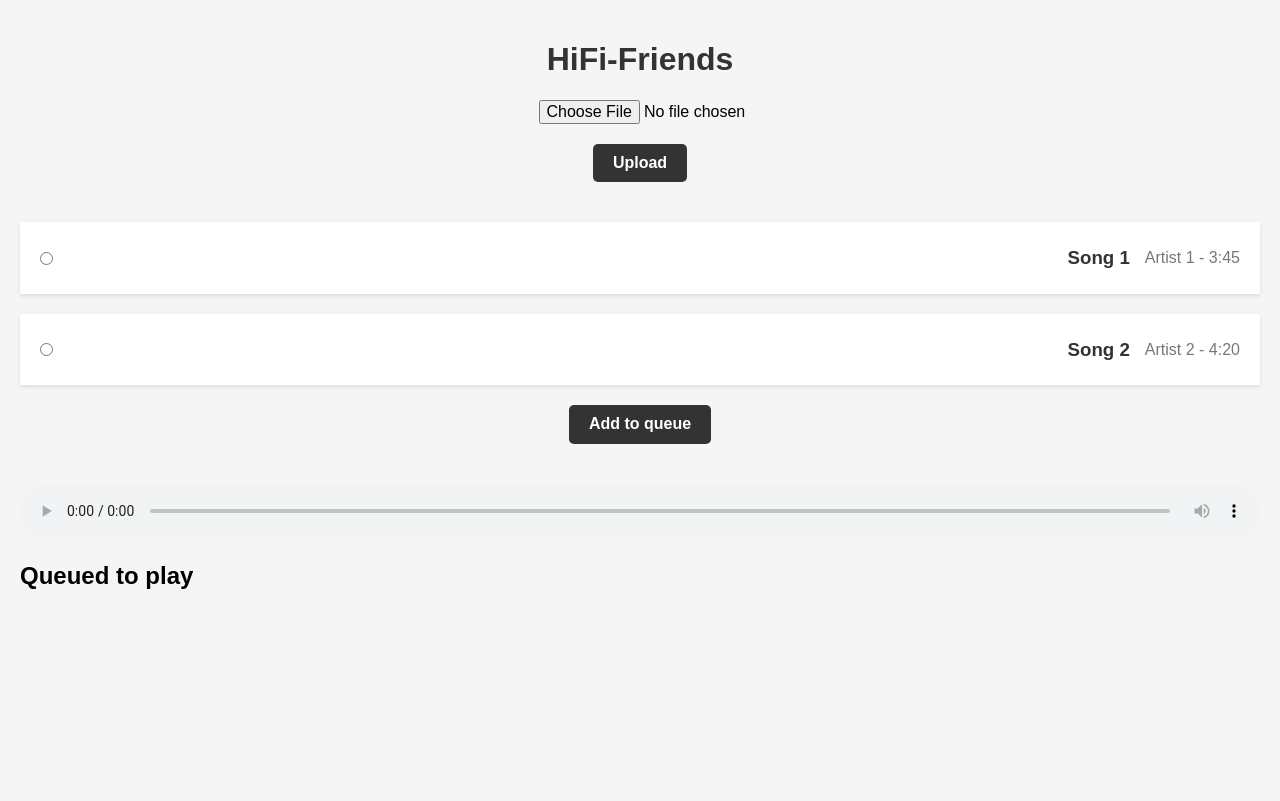
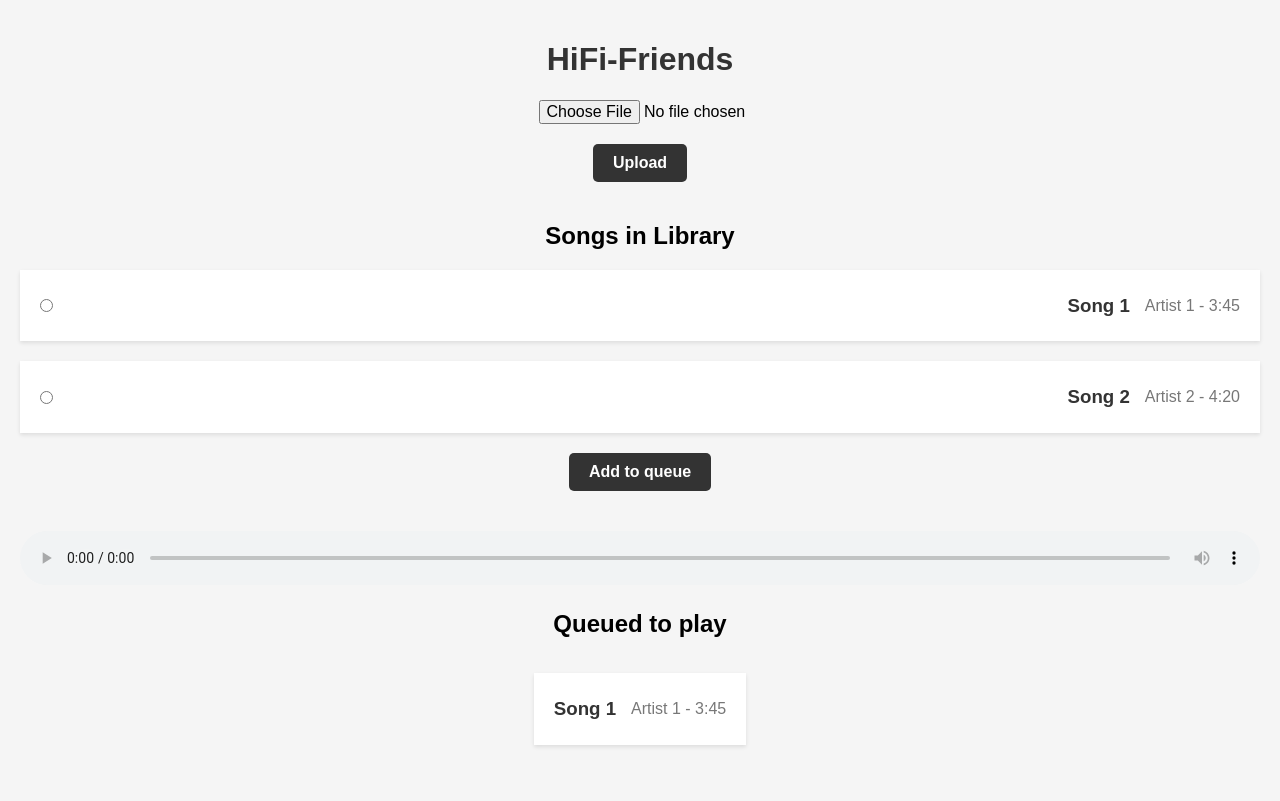
Before and after one commit to Kev-Y-Huang/hifi-friends, a Flask app: page / in a window 1280 px wide. Run offline with Flask 3, Linux system fonts and the light colour scheme.

Commit message:
Fix flask bugs

```diff
--- a/src/flask_app/app.py
+++ b/src/flask_app/app.py
@@ -4,12 +4,10 @@ from flask import (
     request,
     Response
 )
-# import pyaudio
-
-app = Flask(__name__)
+import pyaudio
 
 # FORMAT = pyaudio.paInt16
-# CHANNELS = 2
+# CHANNELS = 1
 # RATE = 44100
 # CHUNK = 1024
 # RECORD_SECONDS = 5
@@ -22,6 +20,9 @@ app = Flask(__name__)
 #     input=True,
 #     frames_per_buffer=CHUNK
 # )
+
+app = Flask(__name__)
+
 
 # Dummy list of songs
 songs = [
@@ -39,9 +40,22 @@ songs = [
     }
 ]
 
+
+# Dummy queue of songs
+queue = [
+    {
+        'title': 'Song 1',
+        'artist': 'Artist 1',
+        'duration': '3:45',
+        'audio_url': 'https://example.com/song1.mp3'
+    },
+]
+
+
 @app.route('/')
 def index():
-    return render_template('index.html', songs=songs)
+    return render_template('index.html', songs=songs, queue=queue)
+
 
 def get_updated_songs():
     '''
@@ -49,12 +63,14 @@ def get_updated_songs():
     '''
     pass
 
+
 @app.route('/update_songs', methods=['GET'])
 def update_songs():
     '''
     Flask route to update the list of songs
     '''
     pass
+
 
 @app.route('/upload_song', methods=['POST'])
 def upload_song():
@@ -71,18 +87,33 @@ def upload_song():
     # Return an error message if no file was uploaded
     return {'error': 'No song file uploaded.'}, 400
 
-# @app.route('/play_song')
-# def audio_stream():
-#     '''
-#     Stream song from the server
-#     '''
-#     def generate_audio():
-#         while True:
-#             audio_data = stream.read(1024)
-#             yield (b'--frame\r\n'
-#                    b'Content-Type: audio/wav\r\n\r\n' + audio_data + b'\r\n\r\n')
 
-#     return Response(generate_audio(), mimetype='multipart/x-mixed-replace; boundary=frame')
+@app.route('/queue_song')
+def queue_song():
+    '''
+    Add a song to the queue
+    '''
+    # Get the song id from the request
+    song_id = request.args.get('song_id')
+    # Get the song from the list of songs
+    song = songs[song_id]
+    # Add the song to the queue
+    # queue.add(song)
+    # Return a success message or relevant data
+
+@app.route('/stream_audio')
+def stream_audio():
+    '''
+    Stream song from the server
+    '''
+    # def generate_audio():
+    #     while True:
+    #         audio_data = stream.read(1024)
+    #         yield (b'--frame\r\n'
+    #                b'Content-Type: audio/wav\r\n\r\n' + audio_data + b'\r\n\r\n')
+
+    # return Response(generate_audio(), mimetype='multipart/x-mixed-replace; boundary=frame')
+    pass
 
 if __name__ == '__main__':
     app.run(debug=True)
--- a/src/flask_app/static/styles.css
+++ b/src/flask_app/static/styles.css
@@ -97,3 +97,15 @@ audio {
   color: #FF0000;
   justify-content: center;
 }
+
+#queueContainer {
+  align-items: center;
+  justify-content: center;
+  display: flex;
+}
+
+#queueHeader {
+  align-items: center;
+  justify-content: center;
+  display: flex;
+}
--- a/src/flask_app/templates/index.html
+++ b/src/flask_app/templates/index.html
@@ -21,7 +21,8 @@
       </form>
     </div>
     <div id="message"></div>
-    <form action="{{ url_for('play_song') }}" method="POST">
+    <h2 id="queueHeader">Songs in Library</h2>
+    <form action="{{ url_for('queue_song') }}" method="POST">
       <ul>
         {% for song in songs %}
         <li>
@@ -41,12 +42,21 @@
       <button type="submit">Add to queue</button>
     </form>
     <audio id="audioPlayer" controls>
-      <source src="{{ url_for('audio_stream') }}" type="audio/wav">
+      <source src="{{ url_for('stream_audio') }}" type="audio/wav" />
       Your browser does not support the audio element.
     </audio>
+    <h2 id="queueHeader">Queued to play</h2>
     <div id="queueContainer">
-      <h2>Queued to play</h2>
-      <ul id="queueList"></ul>
+      <ul>
+        {% for song in queue %}
+        <li>
+          <label for="song{{ loop.index }}">
+            <h3>{{ song.title }}</h3>
+            <p>{{ song.artist }} - {{ song.duration }}</p>
+          </label>
+        </li>
+        {% endfor %}
+      </ul>
     </div>
     <script src="{{ url_for('static', filename='script.js') }}"></script>
   </body>
```
